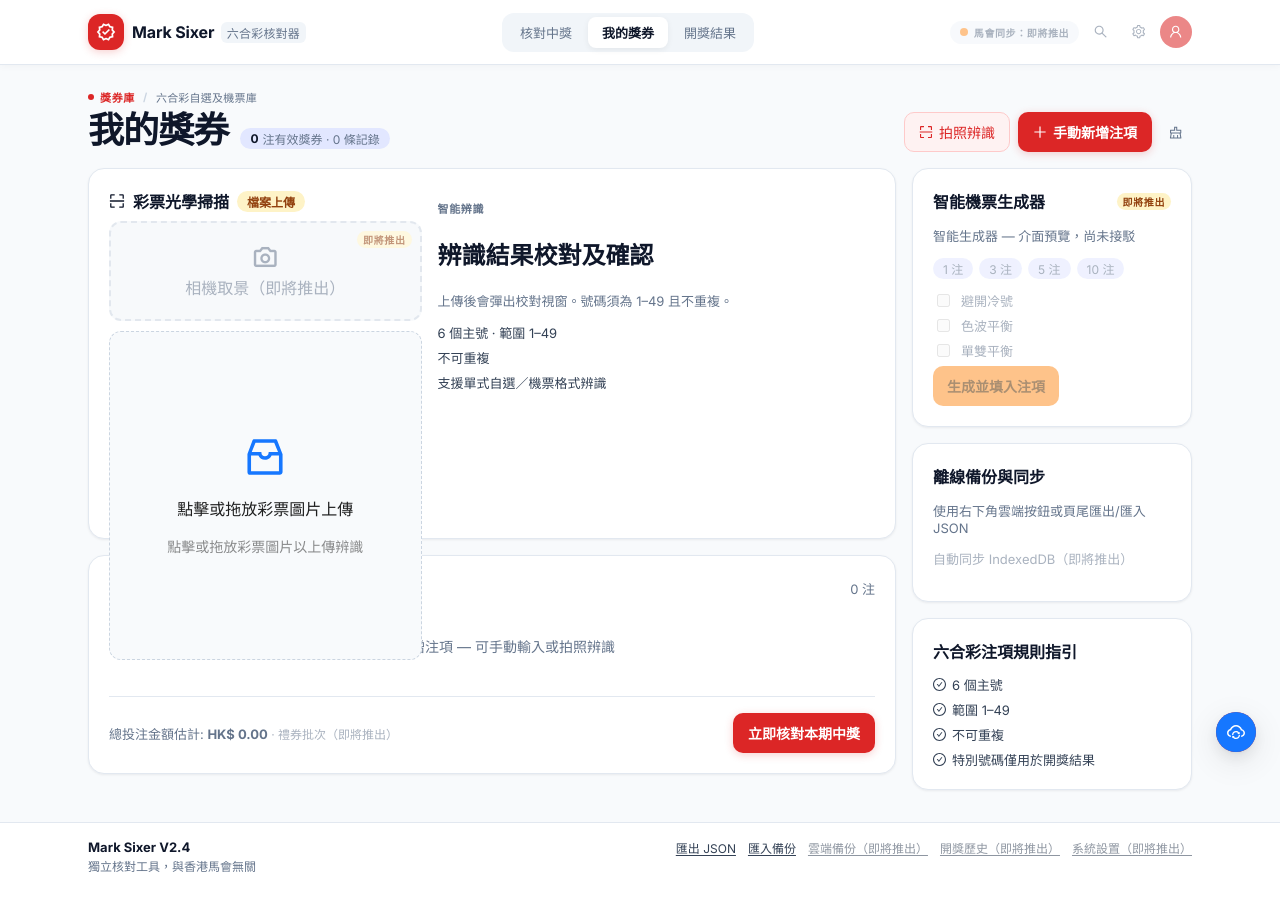
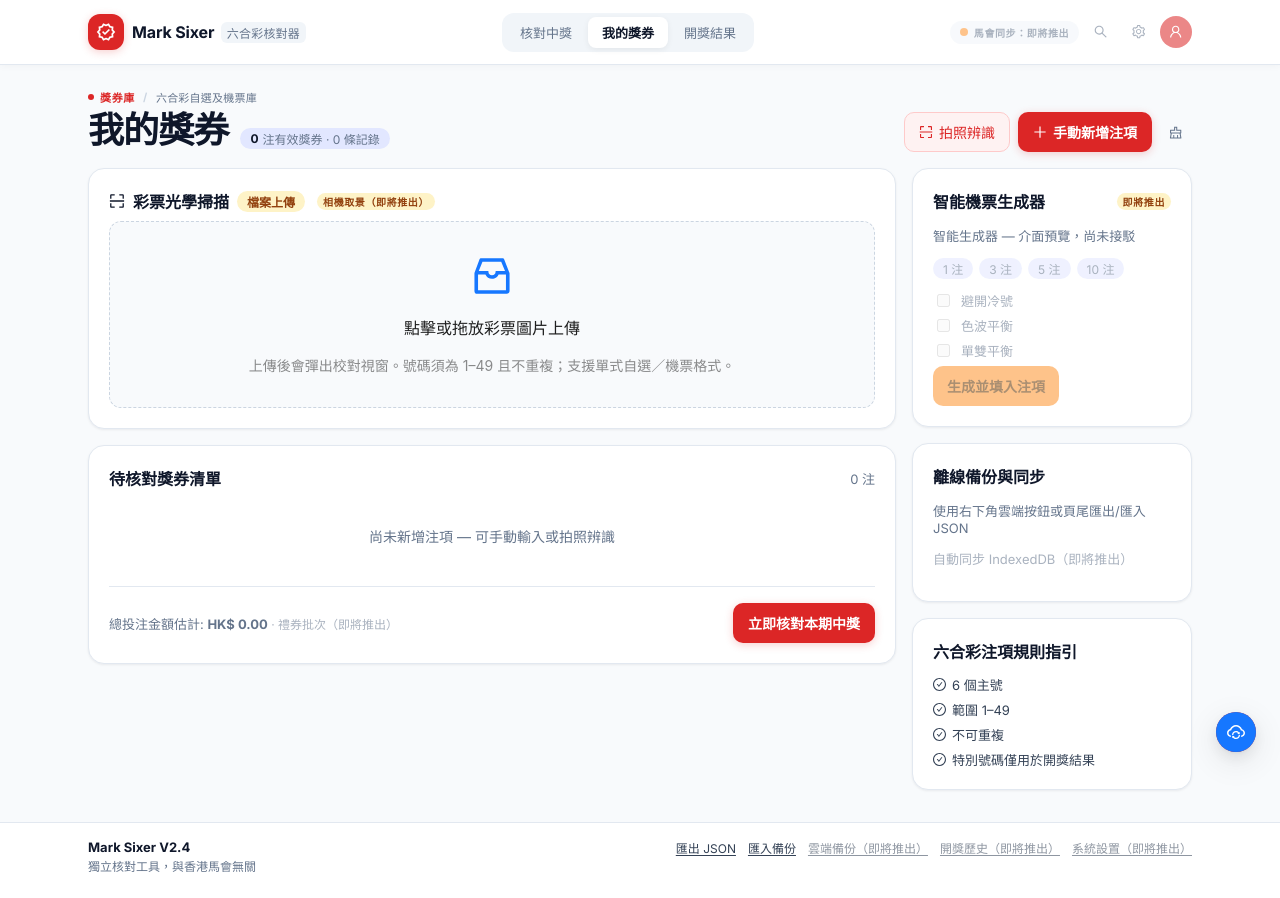
Before and after one commit to Marcussyl/mark-sixer, a React (Vite) app: page / in a window 1280 px wide. Built offline with nearby package versions, Linux system fonts and the light colour scheme.

Commit message:
Fix OCR panel layout — full-width upload zone

```diff
--- a/src/components/draws.jsx
+++ b/src/components/draws.jsx
@@ -156,24 +156,20 @@ function Draws() {
         <div className="ms-layout__main">
           {showOcr && (
             <section className="ms-card ms-ocr">
-              <div className="ms-ocr__grid">
-                <div className="ms-ocr__drop">
               <div className="ms-ocr__drop-head">
                 <ScanOutlined />
                 <span>彩票光學掃描</span>
                 <span className="ms-chip ms-chip--amber">檔案上傳</span>
-                  </div>
-                  <div className="ms-ocr__viewfinder ms-soon" aria-disabled title="相機取景即將推出 — 請先使用檔案上傳">
-                    <span className="material-symbols-outlined">photo_camera</span>
-                    <span>相機取景（即將推出）</span>
-                    <span className="ms-soon-badge">即將推出</span>
+                <span className="ms-soon-badge" title="相機取景即將推出">相機取景（即將推出）</span>
               </div>
               <Dragger {...props} className="ms-ocr__dragger">
                 <p className="ant-upload-drag-icon">
                   <InboxOutlined />
                 </p>
                 <p className="ant-upload-text">點擊或拖放彩票圖片上傳</p>
-                    <p className="ant-upload-hint">點擊或拖放彩票圖片以上傳辨識</p>
+                <p className="ant-upload-hint">
+                  上傳後會彈出校對視窗。號碼須為 1–49 且不重複；支援單式自選／機票格式。
+                </p>
               </Dragger>
               {(ocrBusy || progress > 0) && (
                 <Progress
@@ -184,20 +180,6 @@ function Draws() {
                   style={{ marginTop: 8 }}
                 />
               )}
-                </div>
-                <div className="ms-ocr__hint">
-                  <p className="ms-label-caps">智能辨識</p>
-                  <h2>辨識結果校對及確認</h2>
-                  <p className="ms-muted">
-                    上傳後會彈出校對視窗。號碼須為 1–49 且不重複。
-                  </p>
-                  <ul className="ms-rules">
-                    <li>6 個主號 · 範圍 1–49</li>
-                    <li>不可重複</li>
-                    <li>支援單式自選／機票格式辨識</li>
-                  </ul>
-                </div>
-              </div>
             </section>
           )}
 
```
Lines whose indentation alone changed are shown as unchanged.
